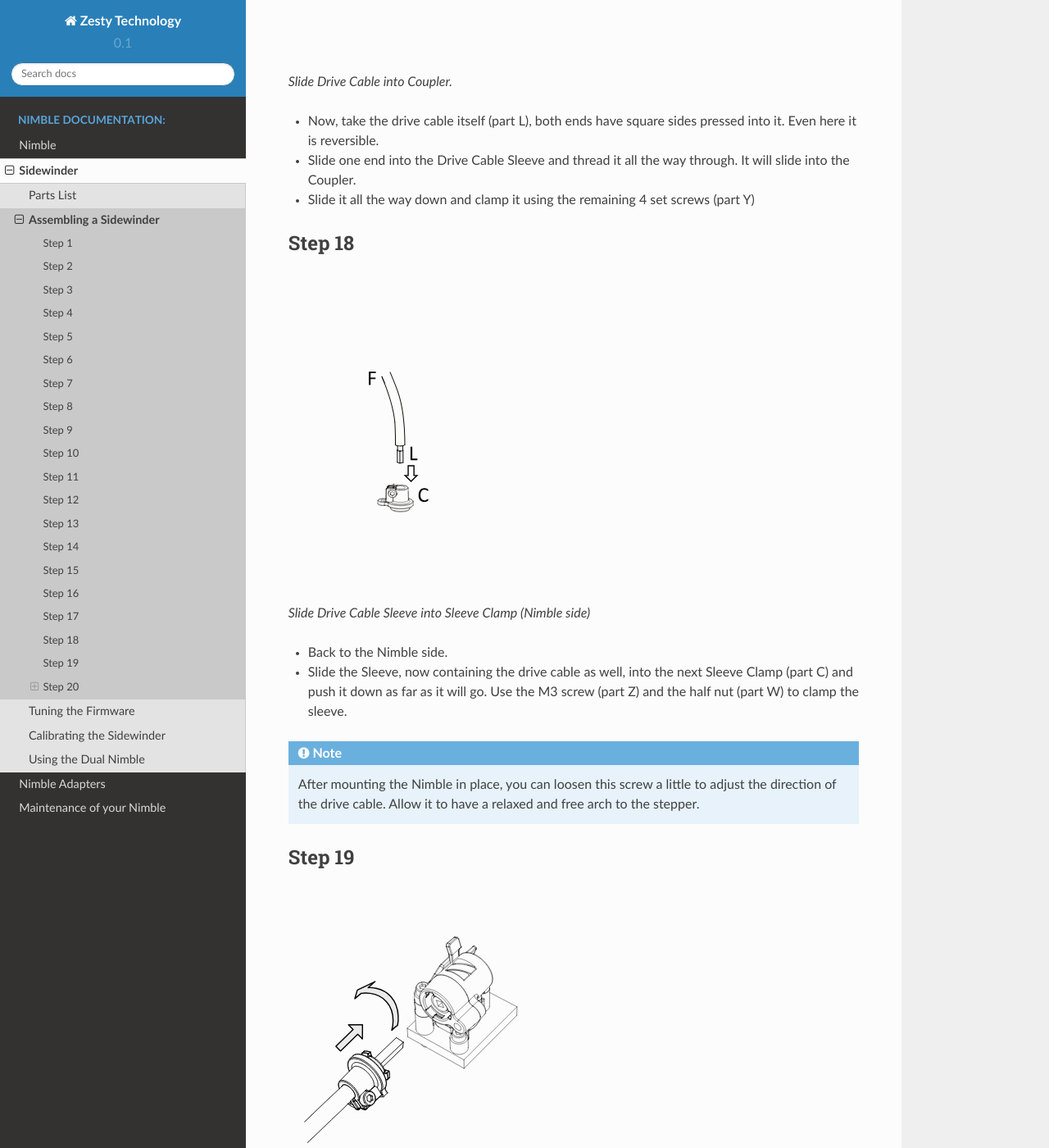
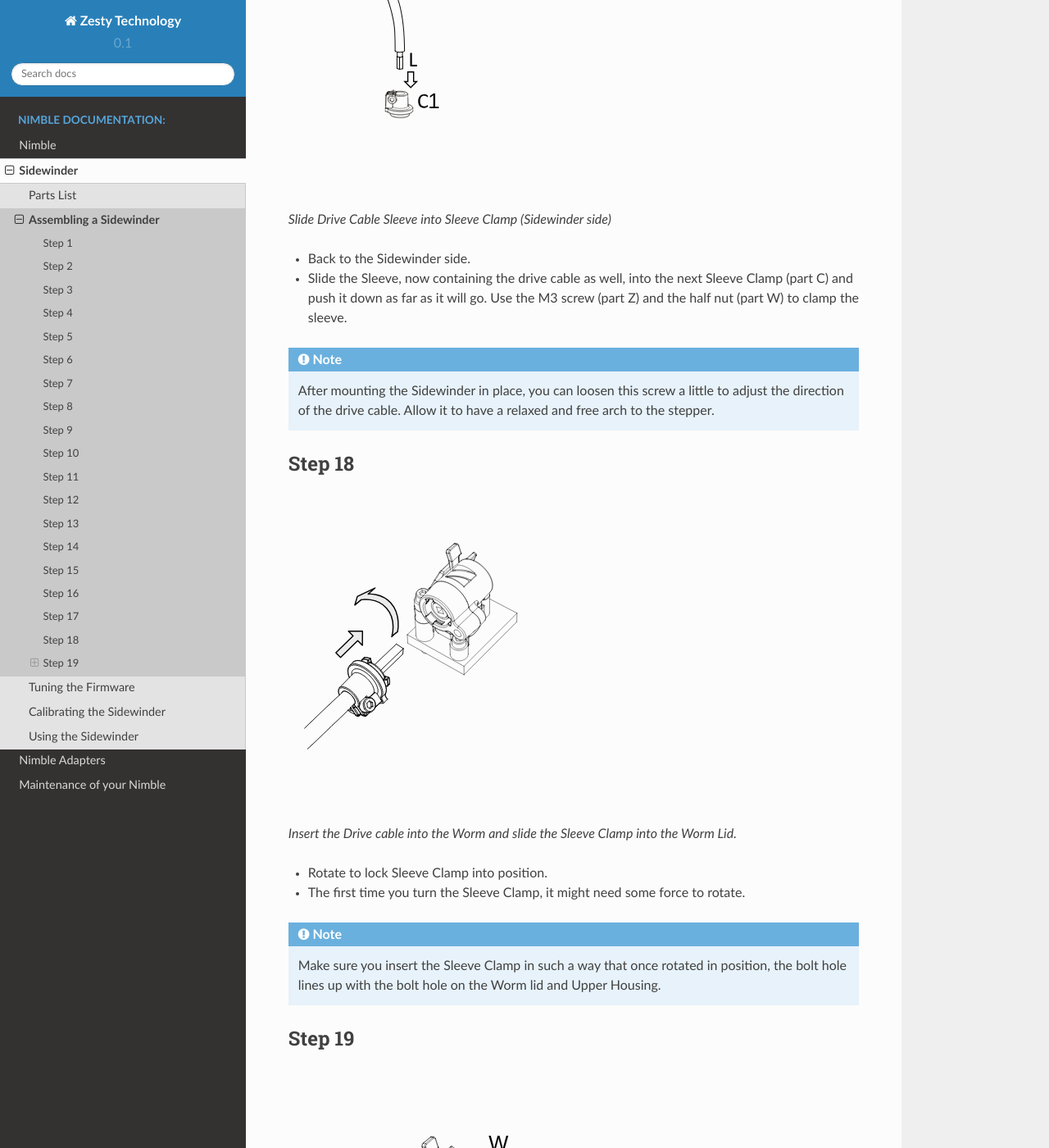
Before and after one commit to ZestyTechnology/zesty-docs, a Sphinx documentation site: the page built from docs/sidewinder/assembly.rst, in a window 1280 px wide and 1400 px high, scrolled down 10614 px. Shown: the whole window at 82% size. Built offline with Sphinx 7.4.7 and the Read the Docs theme 2.0.0, drawn with Linux system fonts in a browser that asks for light colours; some of the changed text lies outside the part shown.

Commit message:
Miscelaneous fixes.

```diff
--- a/docs/sidewinder/assembly.rst
+++ b/docs/sidewinder/assembly.rst
@@ -39,7 +39,8 @@ Step 3
     :height: 400px
     :width: 286px
 
-    * Apply grease from silver packet to the Worm (part G) then insert in the bearing of the Top Housing.
+    Apply grease from silver packet to the Worm (part G) then insert in the bearing of the Top Housing.
+
     * Slide the Worm Lid over the Worm and close the top half of the Sidewinder.
 
 
@@ -153,7 +154,7 @@ Step 11
 
     * Mount the stepper to your printer frame. The image shows it being mounted to a 20x20 aluminium profile.
 
-    .. Note:: Other methods can be; mounting it to the base, attaching it to a bracket and mounting that to your printer or any other way of fixing the stepper to your printer. The mounting hardware is not included with the Nimble.
+    .. Note:: Other methods can be; mounting it to the base, attaching it to a bracket and mounting that to your printer or any other way of fixing the stepper to your printer. The mounting hardware is not included.
 
 Step 12
 -------
@@ -216,18 +217,6 @@ Step 15
 Step 16
 -------
 
-.. figure:: ../nimble/images/1_step15.svg
-    :alt: Bolt Sleeve Clamp to Bracket
-    :height: 400px
-    :width: 286px
-
-    Bolt Sleeve Clamp to Bracket
-
-    * Use the M3 screw (part V) to bolt the sleeve clamp to the bracket.
-
-Step 17
--------
-
 .. figure:: ../nimble/images/1_step16.svg
     :alt: Slide Drive Cable into Coupler
     :height: 400px
@@ -247,15 +236,15 @@ Step 18
     :height: 400px
     :width: 286px
 
-    Slide Drive Cable Sleeve into Sleeve Clamp (Nimble side)
+    Slide Drive Cable Sleeve into Sleeve Clamp (Sidewinder side)
 
-    * Back to the Nimble side.
+    * Back to the Sidewinder side.
     * Slide the Sleeve, now containing the drive cable as well, into the next Sleeve Clamp (part C) and push it down as far as it will go. Use the M3 screw (part Z) and the half nut (part W) to clamp the sleeve.
 
-    .. Note:: After mounting the Nimble in place, you can loosen this screw a little to adjust the direction of the drive cable. Allow it to have a relaxed and free arch to the stepper.
+    .. Note:: After mounting the Sidewinder in place, you can loosen this screw a little to adjust the direction of the drive cable. Allow it to have a relaxed and free arch to the stepper.
 
 
-Step 19
+Step 18
 -------
 
 .. figure:: images/step19.svg
@@ -271,7 +260,7 @@ Step 19
     .. Note:: Make sure you insert the Sleeve Clamp in such a way that once rotated in position, the bolt hole lines up with the bolt hole on the Worm lid and Upper Housing.
 
 
-Step 20
+Step 19
 -------
 
 .. figure:: images/step20.svg
--- a/docs/sidewinder/using.rst
+++ b/docs/sidewinder/using.rst
@@ -1,7 +1,7 @@
-Using the Dual Nimble
+Using the Sidewinder
 =====================
 
-The Dual Nimble is designed to be easy to use. Here are the basic tips to make it even better.
+The Sidewinder is designed to be easy to use. Here are the basic tips to make it even better.
 
 Loading the filament
 --------------------
```
Also changed, not shown: other parts of docs/sidewinder/assembly.rst (+2 -2 lines), docs/nimble/images/1_step13.svg, docs/nimble/images/1_step14.svg, docs/nimble/images/1_step17.svg.
